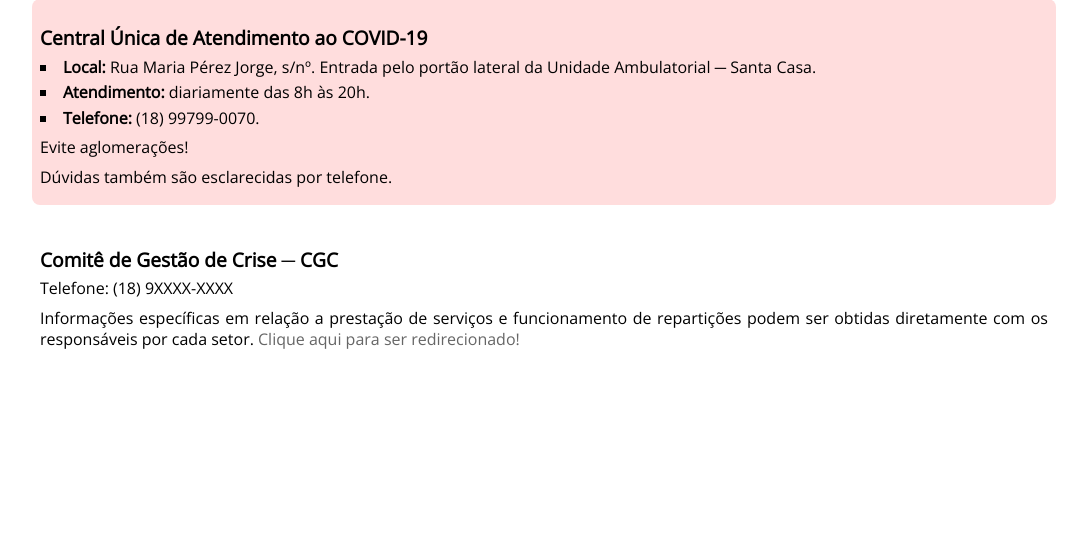
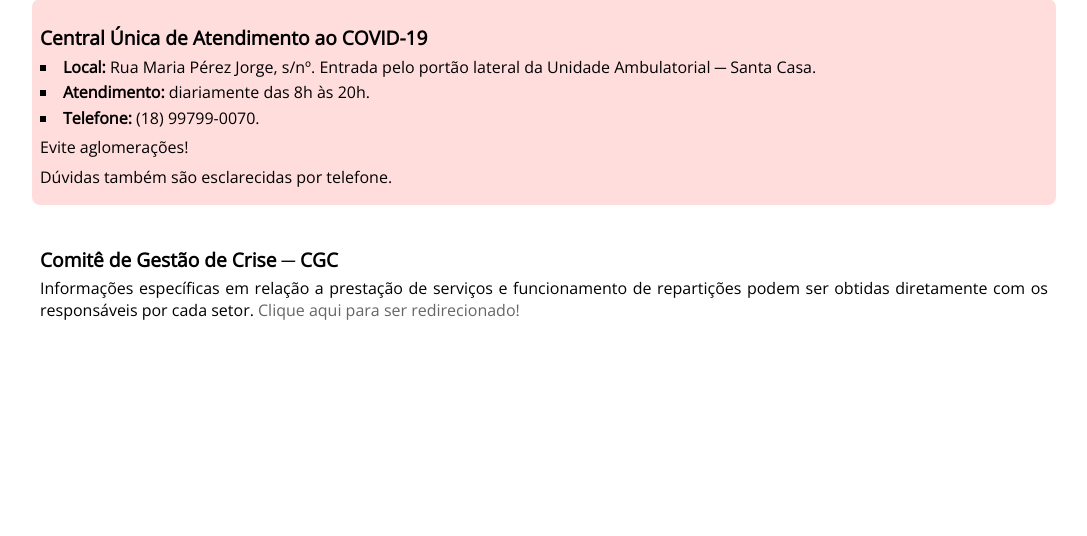
Before and after one commit to rafaelssantos/coronavirus, a PHP site: page /contato.php in a window 1280 px wide. Shown: the part 225-761 px from the top of the page, without its empty margins (96-1183 px from the left). Run offline with PHP 8.4, Linux system fonts and the light colour scheme; some libraries are stand-ins or nearby versions.

Commit message:
Atualização de telefone de Contato do Comitê de Gestão de Crise.

```diff
--- a/contato.php
+++ b/contato.php
@@ -51,7 +51,6 @@ include_once('conf/conf.php');
 
 		<div class="container-cgc-call-center">
 			<h2>Comitê de Gestão de Crise ─ CGC</h2>
-			<p>Telefone: (18) 9XXXX-XXXX</p>
 			<p>Informações específicas em relação a prestação de serviços e funcionamento de repartições podem ser obtidas diretamente com os responsáveis por cada setor. <a href="secretarias-e-servicos.php">Clique aqui para ser redirecionado!</a></p>
 
 		</div>
```
